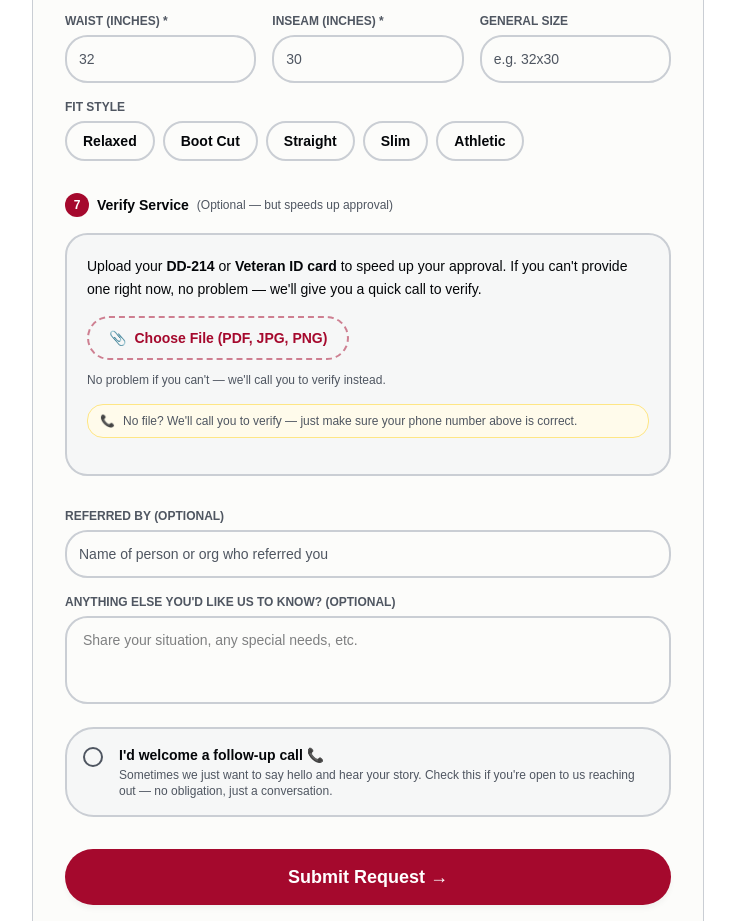
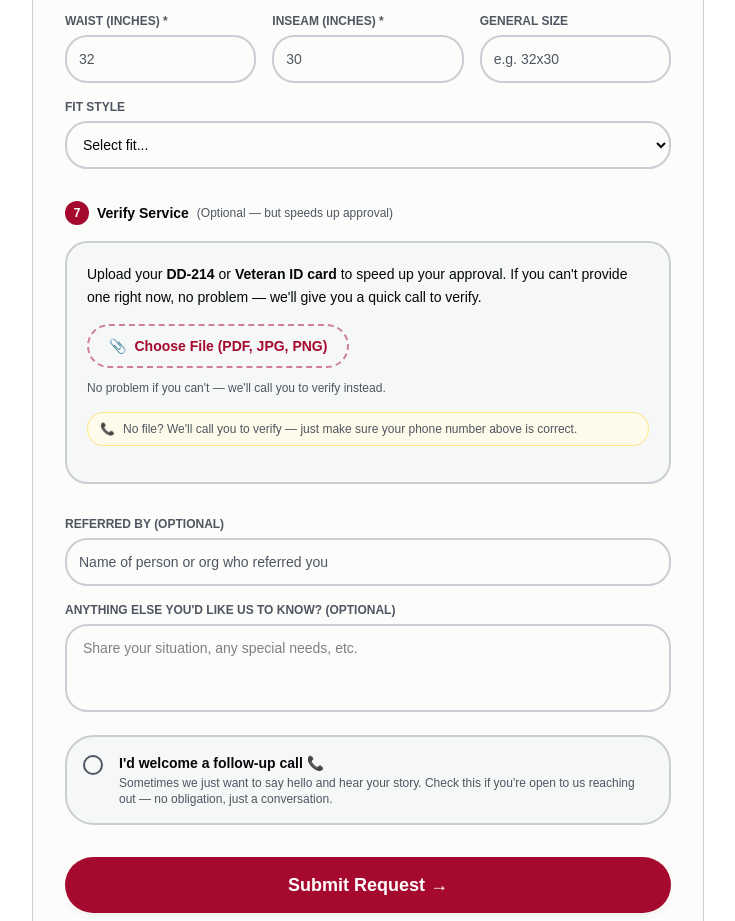
Before and after one commit to matthewhummel21-commits/onelegb4theother, a Next.js app: page / in a window 1280 px wide. Shown: the part 6500-7421 px from the top of the page, without its empty margins (272-1007 px from the left). Built offline with nearby package versions, Linux system fonts and the light colour scheme.

Commit message:
Add fit dropdown to vet request form and manual add modal

```diff
--- a/app/admin/dashboard/DashboardClient.tsx
+++ b/app/admin/dashboard/DashboardClient.tsx
@@ -372,6 +372,35 @@ function ManualAddModal({ onClose, onAdded }: { onClose: () => void; onAdded: (r
               <div><label className={lbl}>Inseam</label><input className={inp} value={form.inseam} onChange={set("inseam")} placeholder="30" /></div>
             </div>
           )}
+          <div>
+            <label className={lbl}>Fit Style</label>
+            <select className={inp} value={form.pantFit} onChange={set("pantFit")}>
+              <option value="">Select fit...</option>
+              {form.pantType === "sweatpants" ? (
+                <>
+                  <option value="Regular">Regular</option>
+                  <option value="Relaxed / Baggy">Relaxed / Baggy</option>
+                  <option value="Slim / Tapered">Slim / Tapered</option>
+                  <option value="Athletic">Athletic</option>
+                  <option value="No preference">No preference</option>
+                </>
+              ) : (
+                <>
+                  <option value="Regular / Classic">Regular / Classic</option>
+                  <option value="Relaxed">Relaxed</option>
+                  <option value="Straight">Straight</option>
+                  <option value="Slim">Slim</option>
+                  <option value="Athletic">Athletic</option>
+                  <option value="Bootcut">Bootcut</option>
+                  <option value="Tapered">Tapered</option>
+                  <option value="Skinny">Skinny</option>
+                  <option value="Loose / Baggy">Loose / Baggy</option>
+                  <option value="Wide Leg">Wide Leg</option>
+                  <option value="No preference">No preference</option>
+                </>
+              )}
+            </select>
+          </div>
           <div><label className={lbl}>Notes</label><textarea className={`${inp} h-20 py-2 resize-none`} value={form.notes} onChange={set("notes")} placeholder="Any context about this vet..." /></div>
           <div className="flex gap-3 pt-2">
             <button type="button" onClick={onClose} className="flex-1 h-11 rounded-xl border border-[#2a3d52] text-slate-400 hover:text-white text-sm font-bold transition-colors">Cancel</button>
--- a/components/ui/veteran-request-form.tsx
+++ b/components/ui/veteran-request-form.tsx
@@ -262,6 +262,21 @@ export function VeteranRequestForm() {
             {!form.pantSize && form.pantType === "sweatpants" && (
               <p className="text-xs text-amber-500 mt-2">Please select a size</p>
             )}
+            <div className="mt-4">
+              <label className={labelClass}>Fit Style</label>
+              <select
+                value={form.pantFit}
+                onChange={set("pantFit")}
+                className="w-full h-12 rounded-xl border-2 border-border focus:border-primary bg-background text-sm px-3 focus:outline-none"
+              >
+                <option value="">Select fit...</option>
+                <option value="Regular">Regular — standard, not too baggy or tight</option>
+                <option value="Relaxed / Baggy">Relaxed / Baggy — extra room throughout</option>
+                <option value="Slim / Tapered">Slim / Tapered — fitted, narrow at ankle</option>
+                <option value="Athletic">Athletic — wider thigh, tapered cuff</option>
+                <option value="No preference">No preference — whatever fits best</option>
+              </select>
+            </div>
           </div>
         ) : (
           <div className="space-y-4">
@@ -281,22 +296,28 @@ export function VeteranRequestForm() {
             </div>
             <div>
               <label className={labelClass}>Fit Style</label>
-              <div className="flex flex-wrap gap-2 mt-1">
-                {["Relaxed", "Boot Cut", "Straight", "Slim", "Athletic"].map((fit) => (
-                  <button
-                    key={fit}
-                    type="button"
-                    onClick={() => setForm((prev) => ({ ...prev, pantFit: fit }))}
-                    className={`px-4 py-2 rounded-xl border-2 text-sm font-bold transition-all ${
-                      form.pantFit === fit
-                        ? "bg-primary border-primary text-white"
-                        : "border-border hover:border-primary/50"
-                    }`}
-                  >
-                    {fit}
-                  </button>
-                ))}
-              </div>
+              <select
+                value={form.pantFit}
+                onChange={set("pantFit")}
+                className="w-full h-12 rounded-xl border-2 border-border focus:border-primary bg-background text-sm px-3 focus:outline-none"
+              >
+                <option value="">Select fit...</option>
+                <optgroup label="Common Fits">
+                  <option value="Regular / Classic">Regular / Classic — straight from hip to ankle</option>
+                  <option value="Relaxed">Relaxed — extra room in seat &amp; thigh</option>
+                  <option value="Straight">Straight — consistent width hip to hem</option>
+                  <option value="Slim">Slim — fitted through thigh, narrow at ankle</option>
+                </optgroup>
+                <optgroup label="More Fits">
+                  <option value="Athletic">Athletic — wider thigh, tapered ankle</option>
+                  <option value="Bootcut">Bootcut — slight flare below knee</option>
+                  <option value="Tapered">Tapered — wider at top, narrow at cuff</option>
+                  <option value="Skinny">Skinny — tight throughout</option>
+                  <option value="Loose / Baggy">Loose / Baggy — very roomy overall</option>
+                  <option value="Wide Leg">Wide Leg — wide all the way down</option>
+                </optgroup>
+                <option value="No preference">No preference — whatever fits best</option>
+              </select>
             </div>
           </div>
         )}
```
